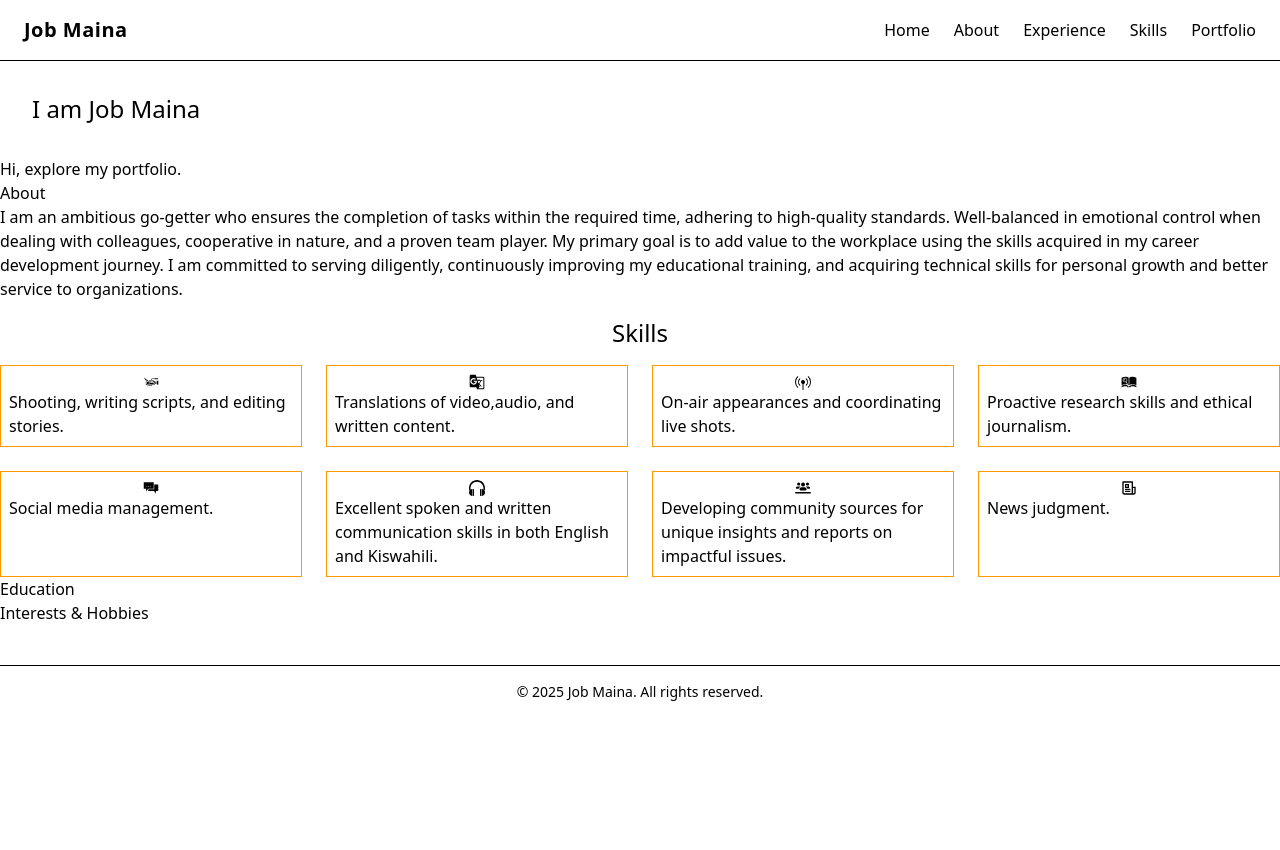
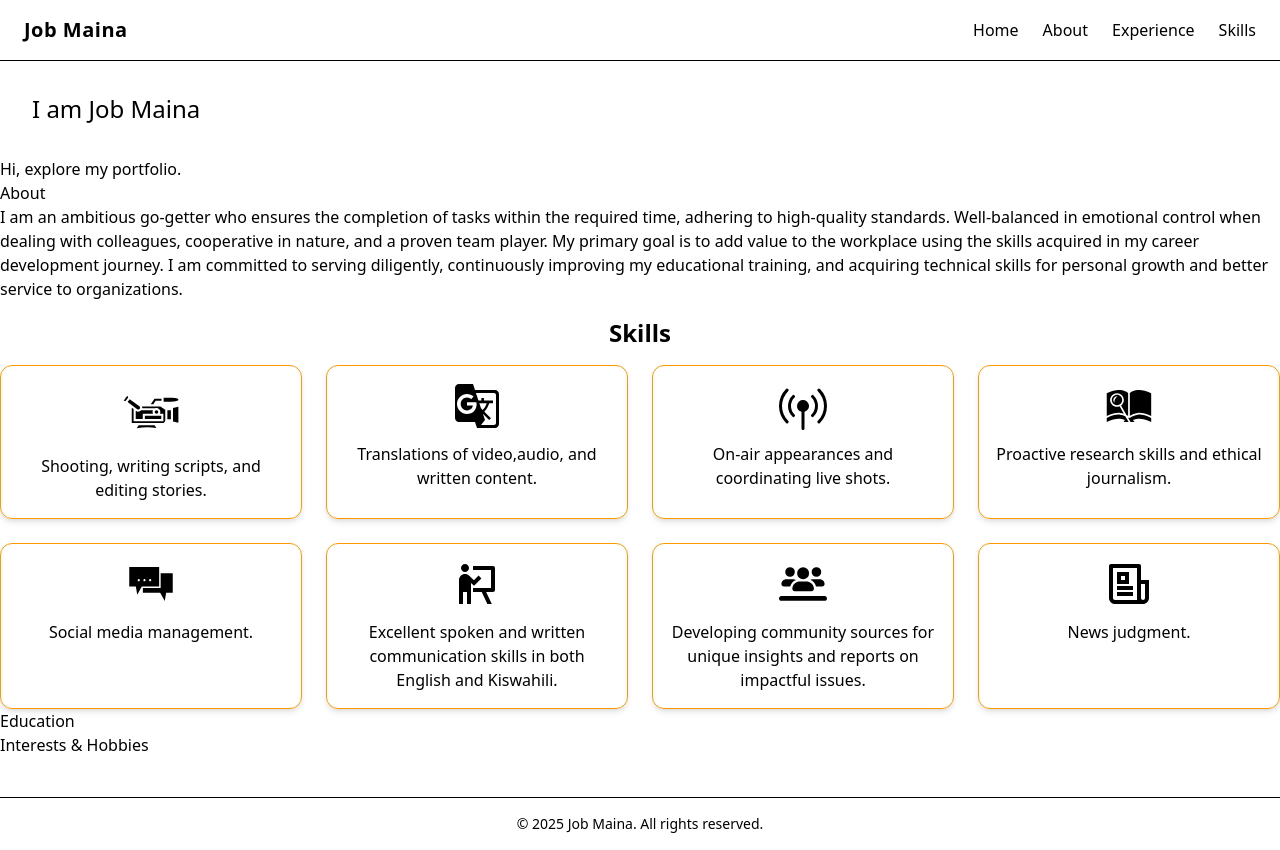
Before and after one commit to josephmangara/job-maina, a React (Vite) app: page / in a window 1280 px wide. Before the commit the page ends 800 px from the top, so only its background shows below. Built offline with nearby package versions, Linux system fonts and the light colour scheme.

Commit message:
completed skills component

```diff
--- a/src/body/Skills.jsx
+++ b/src/body/Skills.jsx
@@ -6,76 +6,77 @@ import { GiArchiveResearch } from "react-icons/gi";
 import { FaUsersLine } from "react-icons/fa6";
 import { GiTalk } from "react-icons/gi";
 import { RiNewspaperLine } from "react-icons/ri";
+import { RiPresentationFill } from "react-icons/ri";
 
 
 function Skills() {
 
   return (
     <div className="container mx-auto">
-      <h2 className="text-xl md:text-2xl text-center p-4">Skills</h2>
+      <h2 className="text-xl md:text-2xl text-center font-semibold p-4">Skills</h2>
       <div className="grid grid-cols-1 md:grid-cols-2 lg:grid-cols-4 gap-4 md:gap-6">
-        <div className="border border-amber-500 p-2">
+        <div className="border border-amber-500 p-4 rounded-xl shadow-md hover:shadow-2xl hover:scale-102 transition">
           {/* <img src="" alt="" /> */}
-          <div className="flex justify-center">
-            <GiVideoCamera />
+          <div className="flex justify-center mb-3">
+            <GiVideoCamera className="text-6xl"/>
           </div>
-          <p>Shooting, writing scripts, and editing stories.</p>
+          <p className="text-center">Shooting, writing scripts, and editing stories.</p>
         </div>
 
-        <div className="border border-amber-500 p-2">
+        <div className="border border-amber-500 p-4 rounded-xl shadow-md hover:shadow-2xl hover:scale-102 transition">
           {/* <img src="" alt="" /> */}
-          <div className="flex justify-center">
-            <MdGTranslate />
+          <div className="flex justify-center mb-3">
+            <MdGTranslate className="text-5xl"/>
           </div>
-          <p>Translations of video,audio, and written content.</p>
+          <p className="text-center">Translations of video,audio, and written content.</p>
         </div>
 
-        <div className="border border-amber-500 p-2">
+        <div className="border border-amber-500 p-4 rounded-xl shadow-md hover:shadow-2xl hover:scale-102 transition">
           {/* <img src="" alt="" /> */}
-          <div className="flex justify-center">
-            <BsBroadcastPin />
+          <div className="flex justify-center mb-3">
+            <BsBroadcastPin className="text-5xl"/>
           </div>
-          <p>On-air appearances and coordinating live shots.</p>
+          <p className="text-center">On-air appearances and coordinating live shots.</p>
         </div>
 
-        <div className="border border-amber-500 p-2">
+        <div className="border border-amber-500 p-4 rounded-xl shadow-md hover:shadow-2xl hover:scale-102 transition">
           {/* <img src="" alt="" /> */}
-          <div className="flex justify-center">
-            <GiArchiveResearch />
+          <div className="flex justify-center mb-3">
+            <GiArchiveResearch className="text-5xl"/>
           </div>
-          <p>Proactive research skills and ethical journalism.</p>
+          <p className="text-center">Proactive research skills and ethical journalism.</p>
         </div>
 
-        <div className="border border-amber-500 p-2">
+        <div className="border border-amber-500 p-4 rounded-xl shadow-md hover:shadow-2xl hover:scale-102 transition">
           {/* <img src="" alt="" /> */}
-          <div className="flex justify-center">
-            <GiTalk />
+          <div className="flex justify-center mb-3">
+            <GiTalk className="text-5xl"/>
           </div>
-          <p>Social media management.</p>
+          <p className="text-center">Social media management.</p>
         </div>
 
-        <div className="border border-amber-500 p-2">
+        <div className="border border-amber-500 p-4 rounded-xl shadow-md hover:shadow-2xl hover:scale-102 transition">
           {/* <img src="" alt="" /> */}
-          <div className="flex justify-center">
-            <ImHeadphones />
+          <div className="flex justify-center mb-3">
+            <RiPresentationFill className="text-5xl"/>
           </div>
-          <p>Excellent spoken and written communication skills in both English and Kiswahili.</p>
+          <p className="text-center">Excellent spoken and written communication skills in both English and Kiswahili.</p>
         </div>
 
-        <div className="border border-amber-500 p-2">
+        <div className="border border-amber-500 p-4 rounded-xl shadow-md hover:shadow-2xl hover:scale-102 transition">
           {/* <img src="" alt="" /> */}
-          <div className="flex justify-center">
-            <FaUsersLine />
+          <div className="flex justify-center mb-3">
+            <FaUsersLine className="text-5xl"/>
           </div>
-          <p>Developing community sources for unique insights and reports on impactful issues.</p>
+          <p className="text-center">Developing community sources for unique insights and reports on impactful issues.</p>
         </div>
 
-        <div className="border border-amber-500 p-2">
+        <div className="border border-amber-500 p-4 rounded-xl shadow-md hover:shadow-2xl hover:scale-102 transition">
           {/* <img src="" alt="" /> */}
-          <div className="flex justify-center">
-            <RiNewspaperLine />
+          <div className="flex justify-center mb-3">
+            <RiNewspaperLine className="text-5xl"/>
           </div>
-          <p>News judgment.</p>
+          <p className="text-center">News judgment.</p>
         </div>
       </div>
     </div>
--- a/src/navigation/Header.jsx
+++ b/src/navigation/Header.jsx
@@ -14,7 +14,6 @@ function Header() {
         <Link to="/about" className="hover:underline">About</Link>
         <Link to="/experience" className="hover:underline">Experience</Link>
         <Link to="/skills" className="hover:underline">Skills</Link>
-        <Link to="/portfolio" className="hover:underline">Portfolio</Link>
       </nav>
     </header>
   );
```
